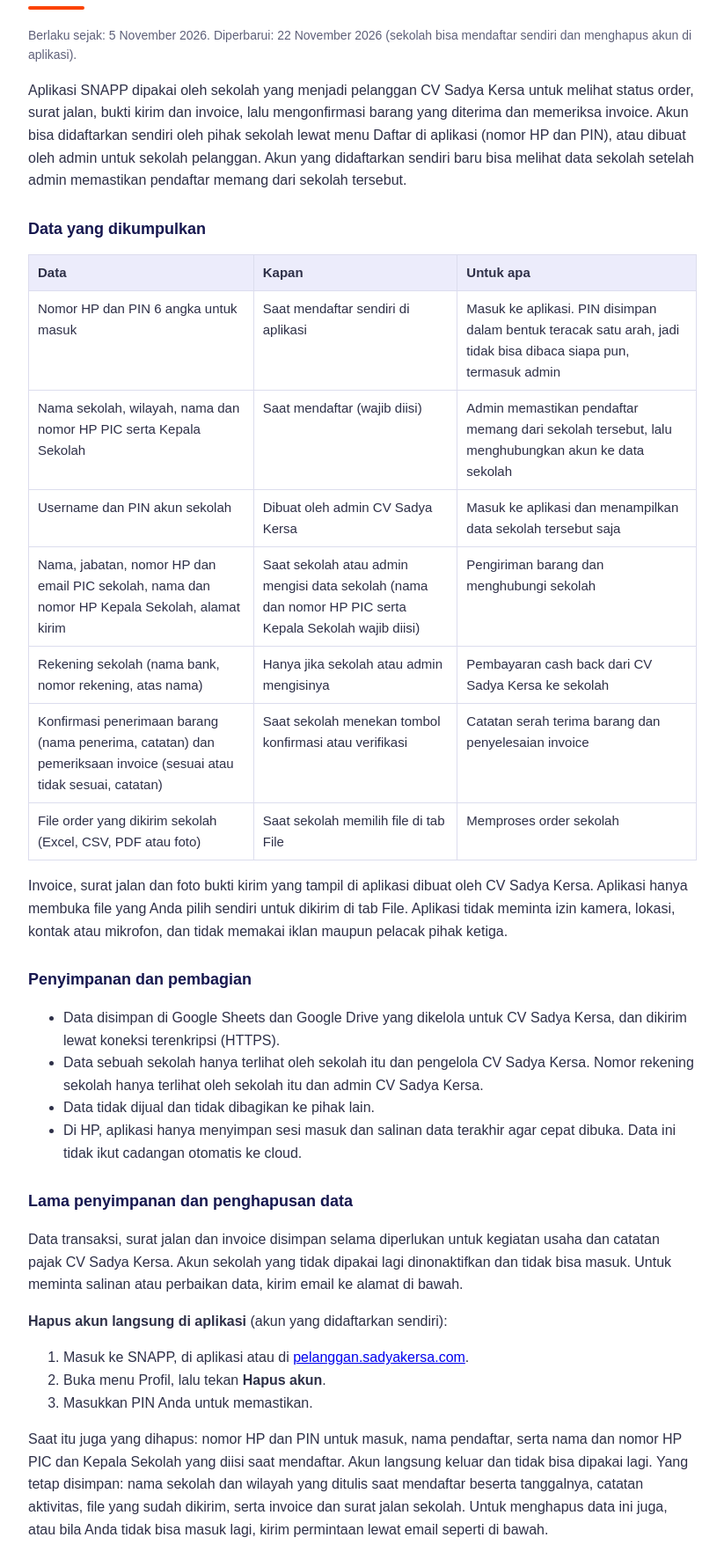
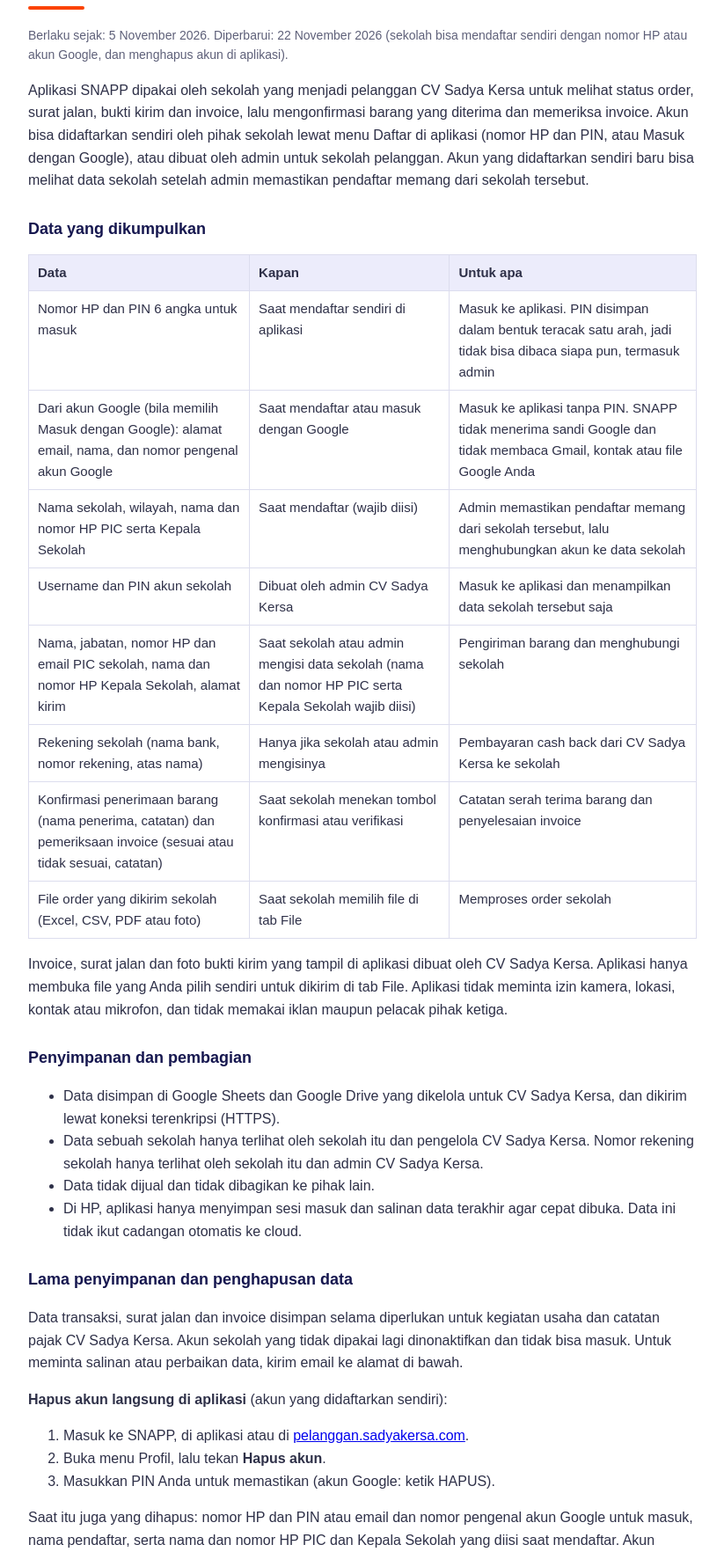
Before and after one commit to mujiputra2-glitch/sadya-kersa-pelanggan, a plain HTML site: page privasi/index.html in a window 1280 px wide. Shown: the part 86-1850 px from the top of the page at 88% size, without its empty margins (228-1051 px from the left). Drawn offline with Linux system fonts and the light colour scheme.

Commit message:
sadya-kersa-pelanggan: privasi/index.html

```diff
--- a/privasi/index.html
+++ b/privasi/index.html
@@ -18,14 +18,15 @@
 <body>
 <h1>Kebijakan Privasi SNAPP</h1>
 <div class="bar"></div>
-<p class="muted">Berlaku sejak: 5 November 2026. Diperbarui: 22 November 2026 (sekolah bisa mendaftar sendiri dan menghapus akun di aplikasi).</p>
+<p class="muted">Berlaku sejak: 5 November 2026. Diperbarui: 22 November 2026 (sekolah bisa mendaftar sendiri dengan nomor HP atau akun Google, dan menghapus akun di aplikasi).</p>
 
-<p>Aplikasi SNAPP dipakai oleh sekolah yang menjadi pelanggan CV Sadya Kersa untuk melihat status order, surat jalan, bukti kirim dan invoice, lalu mengonfirmasi barang yang diterima dan memeriksa invoice. Akun bisa didaftarkan sendiri oleh pihak sekolah lewat menu Daftar di aplikasi (nomor HP dan PIN), atau dibuat oleh admin untuk sekolah pelanggan. Akun yang didaftarkan sendiri baru bisa melihat data sekolah setelah admin memastikan pendaftar memang dari sekolah tersebut.</p>
+<p>Aplikasi SNAPP dipakai oleh sekolah yang menjadi pelanggan CV Sadya Kersa untuk melihat status order, surat jalan, bukti kirim dan invoice, lalu mengonfirmasi barang yang diterima dan memeriksa invoice. Akun bisa didaftarkan sendiri oleh pihak sekolah lewat menu Daftar di aplikasi (nomor HP dan PIN, atau Masuk dengan Google), atau dibuat oleh admin untuk sekolah pelanggan. Akun yang didaftarkan sendiri baru bisa melihat data sekolah setelah admin memastikan pendaftar memang dari sekolah tersebut.</p>
 
 <h2>Data yang dikumpulkan</h2>
 <table>
   <tr><th>Data</th><th>Kapan</th><th>Untuk apa</th></tr>
   <tr><td>Nomor HP dan PIN 6 angka untuk masuk</td><td>Saat mendaftar sendiri di aplikasi</td><td>Masuk ke aplikasi. PIN disimpan dalam bentuk teracak satu arah, jadi tidak bisa dibaca siapa pun, termasuk admin</td></tr>
+  <tr><td>Dari akun Google (bila memilih Masuk dengan Google): alamat email, nama, dan nomor pengenal akun Google</td><td>Saat mendaftar atau masuk dengan Google</td><td>Masuk ke aplikasi tanpa PIN. SNAPP tidak menerima sandi Google dan tidak membaca Gmail, kontak atau file Google Anda</td></tr>
   <tr><td>Nama sekolah, wilayah, nama dan nomor HP PIC serta Kepala Sekolah</td><td>Saat mendaftar (wajib diisi)</td><td>Admin memastikan pendaftar memang dari sekolah tersebut, lalu menghubungkan akun ke data sekolah</td></tr>
   <tr><td>Username dan PIN akun sekolah</td><td>Dibuat oleh admin CV Sadya Kersa</td><td>Masuk ke aplikasi dan menampilkan data sekolah tersebut saja</td></tr>
   <tr><td>Nama, jabatan, nomor HP dan email PIC sekolah, nama dan nomor HP Kepala Sekolah, alamat kirim</td><td>Saat sekolah atau admin mengisi data sekolah (nama dan nomor HP PIC serta Kepala Sekolah wajib diisi)</td><td>Pengiriman barang dan menghubungi sekolah</td></tr>
@@ -49,9 +50,9 @@
 <ol>
   <li>Masuk ke SNAPP, di aplikasi atau di <a href="https://pelanggan.sadyakersa.com/">pelanggan.sadyakersa.com</a>.</li>
   <li>Buka menu Profil, lalu tekan <b>Hapus akun</b>.</li>
-  <li>Masukkan PIN Anda untuk memastikan.</li>
+  <li>Masukkan PIN Anda untuk memastikan (akun Google: ketik HAPUS).</li>
 </ol>
-<p>Saat itu juga yang dihapus: nomor HP dan PIN untuk masuk, nama pendaftar, serta nama dan nomor HP PIC dan Kepala Sekolah yang diisi saat mendaftar. Akun langsung keluar dan tidak bisa dipakai lagi. Yang tetap disimpan: nama sekolah dan wilayah yang ditulis saat mendaftar beserta tanggalnya, catatan aktivitas, file yang sudah dikirim, serta invoice dan surat jalan sekolah. Untuk menghapus data ini juga, atau bila Anda tidak bisa masuk lagi, kirim permintaan lewat email seperti di bawah.</p>
+<p>Saat itu juga yang dihapus: nomor HP dan PIN atau email dan nomor pengenal akun Google untuk masuk, nama pendaftar, serta nama dan nomor HP PIC dan Kepala Sekolah yang diisi saat mendaftar. Akun langsung keluar dan tidak bisa dipakai lagi. Yang tetap disimpan: nama sekolah dan wilayah yang ditulis saat mendaftar beserta tanggalnya, catatan aktivitas, file yang sudah dikirim, serta invoice dan surat jalan sekolah. Untuk menghapus data ini juga, atau bila Anda tidak bisa masuk lagi, kirim permintaan lewat email seperti di bawah.</p>
 <p><b>Cara meminta penghapusan data SNAPP lewat email:</b></p>
 <ol>
   <li>Kirim email ke <a href="mailto:mujiputra2@gmail.com?subject=Hapus%20data%20SNAPP">mujiputra2@gmail.com</a> dengan judul "Hapus data SNAPP".</li>
```
